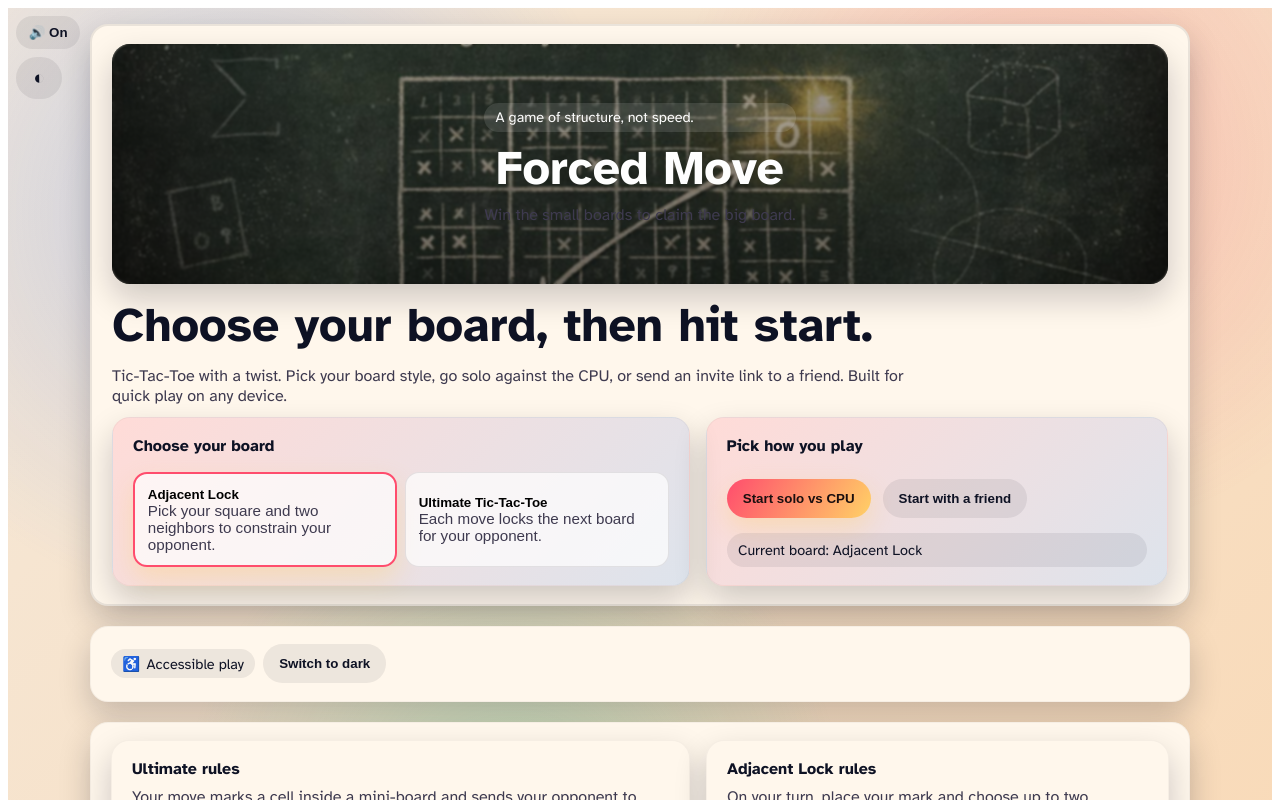
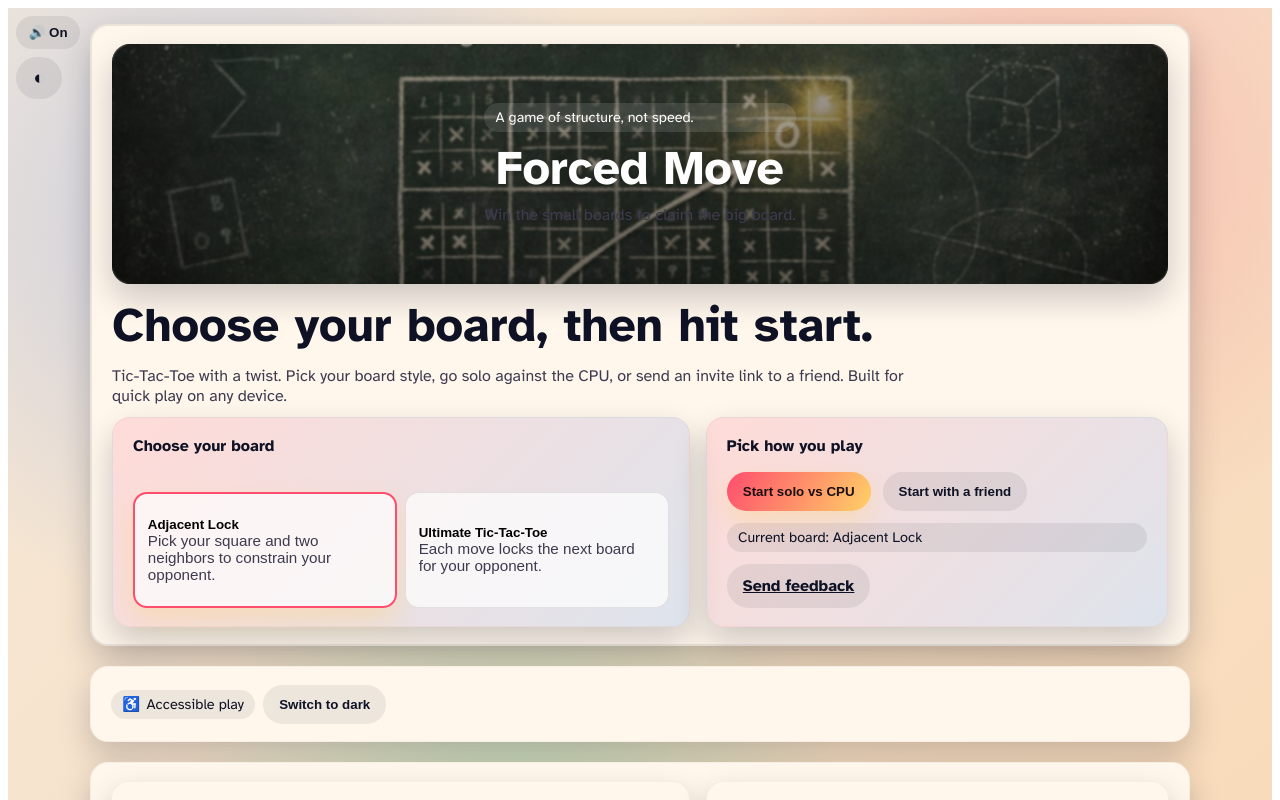
Before and after one commit to TitasDas/forced-move, a React (Vite) app: page / in a window 1280 px wide. Both pictures are taken after a click on the button "Enter the game". Shown: the top 800 px of the page. Built offline with nearby package versions, Linux system fonts and the light colour scheme; a web font is replaced by a local one.

Commit message:
Move local run docs and add feedback buttons

```diff
--- a/src/App.jsx
+++ b/src/App.jsx
@@ -4,6 +4,8 @@ import SinglePlayerGame from './components/SinglePlayerGame.jsx';
 import MultiplayerLobby from './components/MultiplayerLobby.jsx';
 import AudioToggle from './components/AudioToggle.jsx';
 import { GAME_VERSION } from '../engine/state.js';
+
+const FEEDBACK_MAILTO = 'mailto:titas.das+gh@gmail.com?subject=Forced%20Move%20feedback';
 
 const MODES = [
   {
@@ -64,6 +66,11 @@ function StartScreen({ mode, setMode, setScreen }) {
             </button>
           </div>
           <div className="tag">Current board: {activeMode.label}</div>
+          <div className="control-row">
+            <a className="btn secondary" href={FEEDBACK_MAILTO}>
+              Send feedback
+            </a>
+          </div>
         </div>
       </div>
     </header>
--- a/src/components/MultiplayerLobby.jsx
+++ b/src/components/MultiplayerLobby.jsx
@@ -158,6 +158,9 @@ export default function MultiplayerLobby({ initialMode = 'nested', onBack }) {
           ← Back
         </button>
         <div className="tag">Board: {mode === 'adjacent' ? 'Adjacent Lock' : 'Ultimate Tic-Tac-Toe'}</div>
+        <a className="btn secondary" href="mailto:titas.das+gh@gmail.com?subject=Forced%20Move%20feedback">
+          Send feedback
+        </a>
       </div>
       <div className="status">
         <div>
--- a/src/components/SinglePlayerGame.jsx
+++ b/src/components/SinglePlayerGame.jsx
@@ -231,6 +231,9 @@ export default function SinglePlayerGame({ initialMode = 'adjacent', onBack }) {
           <div className="tag">
             Board: {mode === 'adjacent' ? 'Adjacent Lock' : 'Ultimate Tic-Tac-Toe'}
           </div>
+          <a className="btn secondary" href="mailto:titas.das+gh@gmail.com?subject=Forced%20Move%20feedback">
+            Send feedback
+          </a>
       </div>
       <div className="status">
         <div>
```
Also changed, not shown: devnotes/README.md, 1 other file (tests, documents, lock files or other folders).
